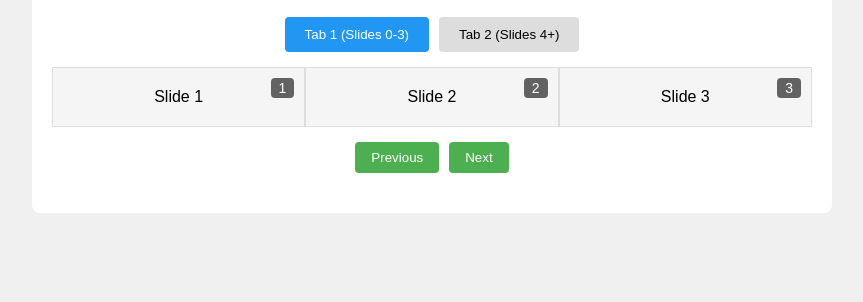
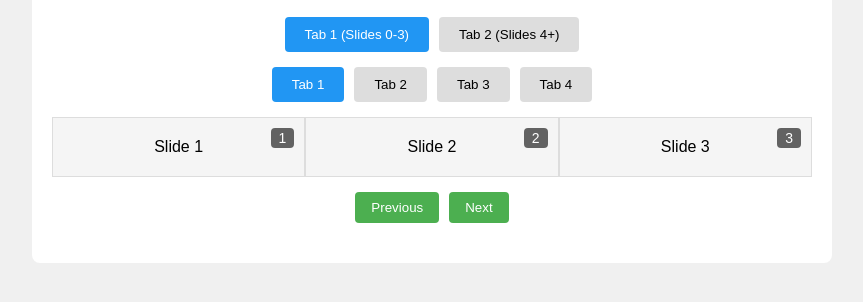
Before and after one commit to princesaliya4922/carousel, a plain HTML site: page tab.html in a window 1280 px wide. Shown: the part 80-382 px from the top of the page, without its empty margins (208-1071 px from the left). Drawn offline with Linux system fonts and the light colour scheme.

Commit message:
Add second tab container and update tabs configuration for improved navigation

```diff
--- a/tab.html
+++ b/tab.html
@@ -10,9 +10,9 @@
     .container { max-width: 800px; margin: 0 auto; background: #fff; padding: 20px; border-radius: 8px; }
     h1 { text-align: center; margin-bottom: 20px; }
     /* Tabs container styling */
-    .tabs-container { display: flex; justify-content: center; gap: 10px; margin-bottom: 15px; }
-    .tabs-container .tab-btn { padding: 10px 20px; background: #ddd; border: none; border-radius: 4px; cursor: pointer; transition: background 0.3s; }
-    .tabs-container .tab-btn.active { background: #2196F3; color: #fff; }
+    .tabs-container, .tabs-container-2 { display: flex; justify-content: center; gap: 10px; margin-bottom: 15px; }
+    .tabs-container .tab-btn, .tabs-container-2 .tab-btn-2 { padding: 10px 20px; background: #ddd; border: none; border-radius: 4px; cursor: pointer; transition: background 0.3s; }
+    .tabs-container .tab-btn.active, .tabs-container-2 .tab-btn-2.active { background: #2196F3; color: #fff; }
     /* Swipix carousel styling */
     .pix-container { overflow: hidden; position: relative; margin-bottom: 15px; }
     .pix-wrapper { display: flex; transition: transform 300ms ease; will-change: transform; }
@@ -32,6 +32,13 @@
     <div class="tabs-container">
       <button class="tab-btn">Tab 1 (Slides 0-3)</button>
       <button class="tab-btn">Tab 2 (Slides 4+)</button>
+    </div>
+
+    <div class="tabs-container-2">
+      <button class="tab-btn-2 active">Tab 1</button>
+      <button class="tab-btn-2">Tab 2</button>
+      <button class="tab-btn-2">Tab 3</button>
+      <button class="tab-btn-2">Tab 4</button>
     </div>
 
     <!-- Carousel Container using new class names -->
@@ -70,13 +77,21 @@
       slidesPerView: { default: 3 },
       gap: 0,
       slidesToMove: 1,
-      tabsConfig: {
+      tabsConfig: [{
         container: '.tabs-container',
         buttonSelector: '.tab-btn',
         mapping: [0, 3],
         rangeMapping: true,
         activeClass: 'active'
+      },
+      {
+        container: '.tabs-container-2',
+        buttonSelector: '.tab-btn-2',
+        mapping: [0, 2, 4, 5],
+        rangeMapping: true,
+        activeClass: 'active'
       }
+    ]
     }).init();
   </script>
 </body>
```
